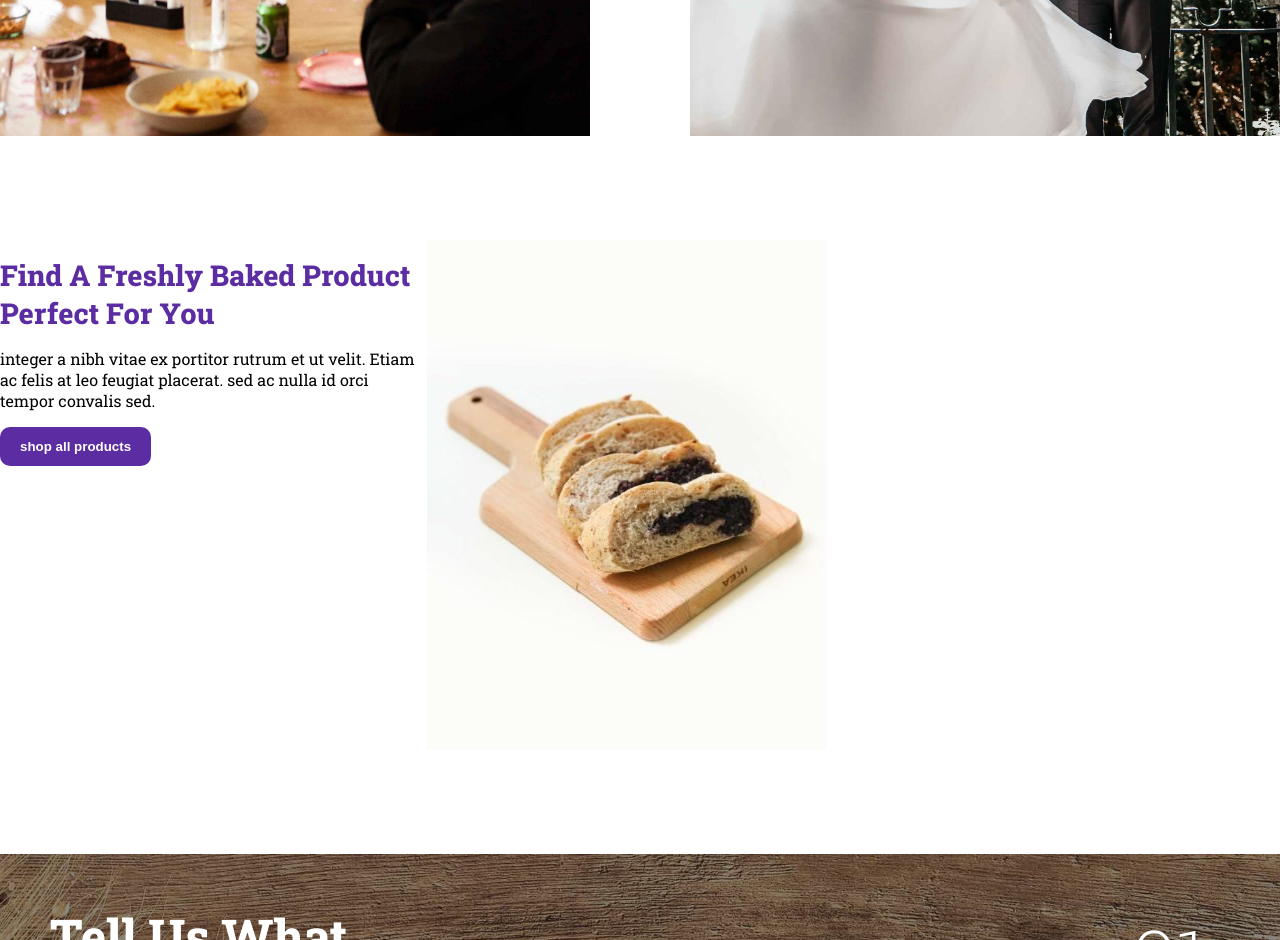
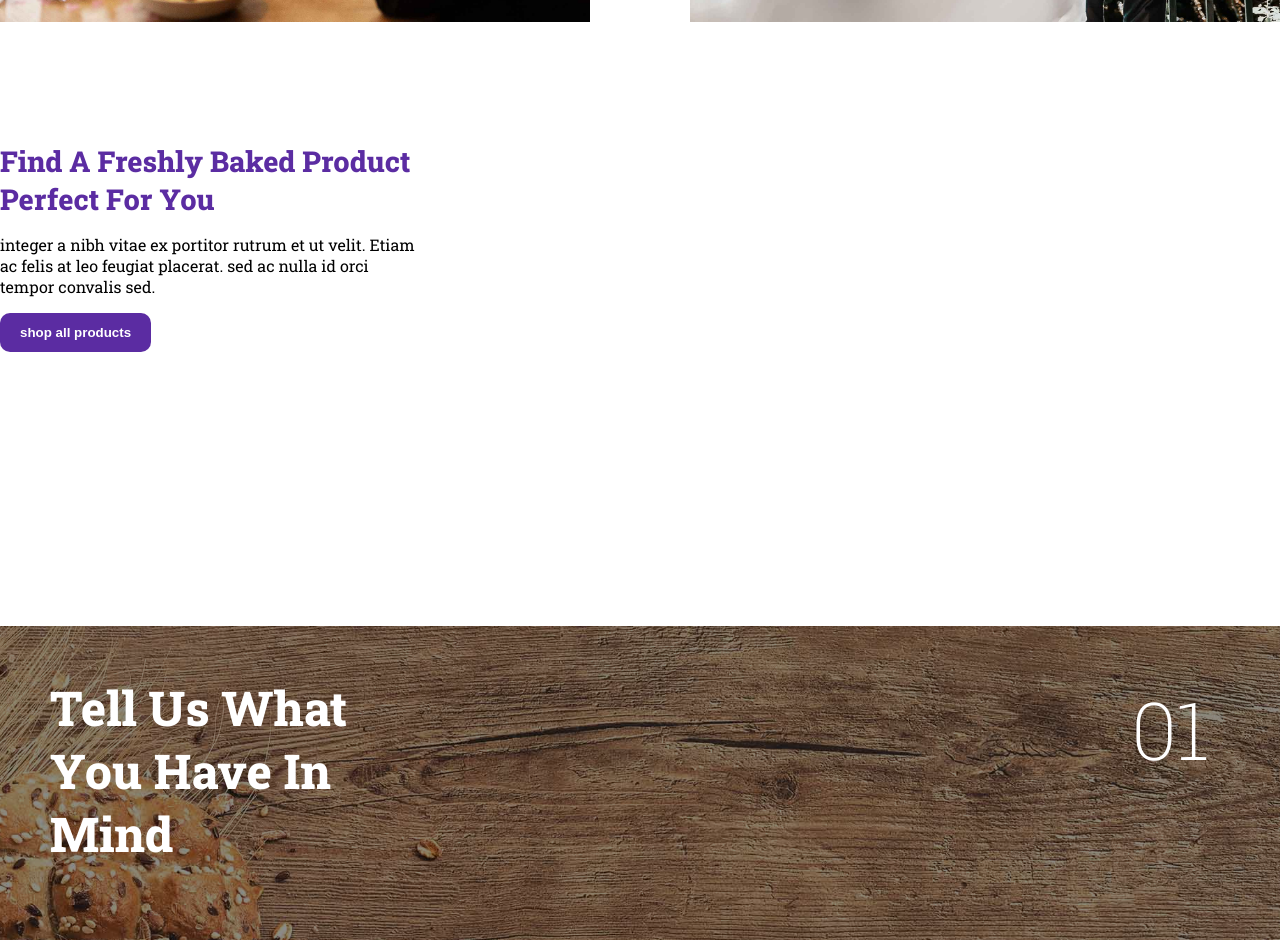
Before and after one commit to Simone-De-Santis/proj-html-vuejs, a Vue app: page / in a window 1280 px wide. Shown: the part 1860-2800 px from the top of the page. Built offline with nearby package versions, Linux system fonts and the light colour scheme.

Commit message:
ultimo push per fine progetto

```diff
--- a/src/App.vue
+++ b/src/App.vue
@@ -102,11 +102,15 @@ body {
   color: $daisy-bush;
   font-weight: 600;
   a {
+    text-decoration: none;
   }
 }
 .btn-alternative {
   background-color: $daisy-bush;
   color: white;
+  a {
+    color: white;
+  }
 }
 .style-number {
   font-weight: 200;
--- a/src/components/JumboFooter.vue
+++ b/src/components/JumboFooter.vue
@@ -8,7 +8,7 @@
         <p class="up-title">{{ data.up_title }}</p>
         <h2 class="title color-multi-slide pd-25-0">{{ data.title }}</h2>
         <button type="submit" class="btn btn-aletrnative">
-          {{ data.text_button }}
+          <a href="#">{{ data.text_button }} </a>
         </button>
       </div>
     </div>
--- a/src/components/Jumbotron.vue
+++ b/src/components/Jumbotron.vue
@@ -8,7 +8,7 @@
           <h1 class="title margin-t-b-1">{{ description.title }}</h1>
           <p class="paragraph margin-t-b-1">{{ description.paragraph }}</p>
           <button class="btn" type="submit">
-            {{ description.text_button }}
+            <a href="#"> {{ description.text_button }} </a>
           </button>
         </div>
       </div>
--- a/src/components/NewsLetter.vue
+++ b/src/components/NewsLetter.vue
@@ -4,7 +4,7 @@
     <div>
       <input type="text" placeholder="enter email address*" class="input" />
       <button type="submit" class="btn btn-alternative">
-        {{ data.text_button }}
+        <a href="#">{{ data.text_button }} </a>
       </button>
     </div>
   </div>
@@ -28,9 +28,10 @@ export default {
 .input {
   width: 300px;
   height: 40px;
-  font-size: 25px;
+  font-size: 13px;
   border-radius: 10px;
   margin: 10px 10px;
+  padding: 10px;
 }
 .d-flex {
   flex-direction: column;
--- a/src/components/ShopWindow.vue
+++ b/src/components/ShopWindow.vue
@@ -6,12 +6,12 @@
         <h2 class="title title-slider margin-t-b-1">{{ description.title }}</h2>
         <p>{{ description.sub_title }}</p>
         <button type="submit" class="btn btn-alternative margin-t-b-1">
-          {{ description.text_button }}
+          <a href="#"> {{ description.text_button }} </a>
         </button>
       </div>
 
       <div class="col-8">
-        <Slider />
+        <Slider :imgContent="slider_image" />
       </div>
     </div>
   </div>
--- a/src/components/Slider.vue
+++ b/src/components/Slider.vue
@@ -1,11 +1,8 @@
 <template>
   <div class="row">
-    <div class="col-6">
-      <img src="@/assets/img/blackberry-stuffed-bread-400x510.jpg" alt="" />
-    </div>
-    <div class="col-6">
-      <img src="" alt="" />
-    </div>
+    <div class="col-6"></div>
+    <div class="col-6"></div>
+    <h1></h1>
   </div>
 </template>
 
@@ -13,28 +10,11 @@
 export default {
   name: "Slider",
   data() {
-    return {
-      currentIndex: 0,
-    };
+    return {};
   },
-  methods: {
-    isActive(index) {
-      return this.currentIndex === index ? "active" : "";
-    },
-    increaseIndex() {
-      if (
-        this.currentIndex === this.linkImage.length - 1 ||
-        this.currentIndex > this.linkImage.length - 1
-      ) {
-        this.currentIndex = 0;
-      } else this.currentIndex++;
-    },
-    decreaseIndex() {
-      if (this.currentIndex === 0) {
-        this.currentIndex = this.linkImage.length - 1;
-      } else this.currentIndex--;
-    },
-  },
+  props() {},
+  methods: {},
+  computed: {},
 };
 </script>
 
--- a/src/components/Social.vue
+++ b/src/components/Social.vue
@@ -9,7 +9,7 @@
           <p class="up-title">{{ data.up_title }}</p>
           <h2 class="title">{{ data.title }}</h2>
           <button type="submit" class="btn btn-alternative">
-            {{ data.text_button }}
+            <a href="#">{{ data.text_button }} </a>
           </button>
         </div>
       </div>
```
Also changed, not shown: 7 other files (tests, documents, lock files or other folders).
